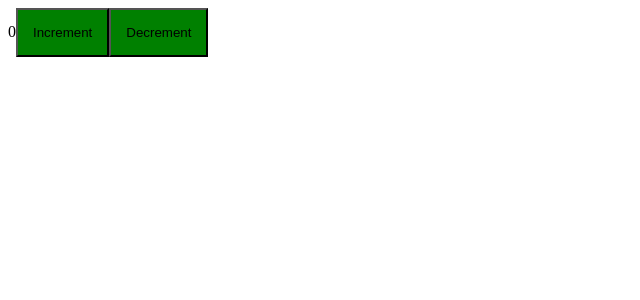
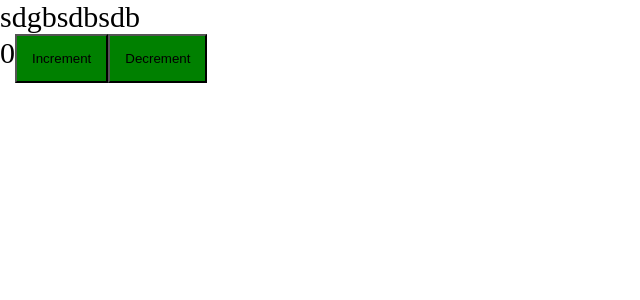
Before and after one commit to d1erro/production-project, a React app: page / in a window 1280 px wide. Shown: the top 300 px of the page, without its empty margins (0-640 px from the left). Built offline with nearby package versions, Linux system fonts and the light colour scheme.

Commit message:
Install css-modules

```diff
--- a/package.json
+++ b/package.json
@@ -19,6 +19,7 @@
     "@types/webpack-dev-server": "^4.7.2",
     "css-loader": "^6.8.1",
     "html-webpack-plugin": "^5.5.3",
+    "mini-css-extract-plugin": "^2.7.6",
     "sass": "^1.69.5",
     "sass-loader": "^13.3.2",
     "style-loader": "^3.3.3",
--- /dev/null
+++ b/src/App.tsx
@@ -0,0 +1,11 @@
+import {Counter} from "./components/Counter";
+import './index.scss'
+
+export const App = () => {
+    return (
+        <div className="app">
+            sdgbsdbsdb
+            <Counter/>
+        </div>
+    );
+};
--- a/src/components/Counter.scss
+++ b/src/components/Counter.module.scss
@@ -1,4 +1,4 @@
-button {
+.btn {
     padding: 15px;
     background-color: green;
 }
--- a/src/components/Counter.tsx
+++ b/src/components/Counter.tsx
@@ -1,5 +1,5 @@
 import {useState} from "react";
-import './Counter.scss'
+import styles from './Counter.module.scss'
 
 export const Counter = () => {
     const [count, setCount] = useState(0)
@@ -15,8 +15,8 @@
     return (
         <div>
             {count}
-            <button onClick={increment}>Increment</button>
-            <button onClick={decrement}>Decrement</button>
+            <button className={styles.btn} onClick={increment}>Increment</button>
+            <button className={styles.btn} onClick={decrement}>Decrement</button>
         </div>
     );
 };
--- /dev/null
+++ b/src/global.d.ts
@@ -0,0 +1 @@
+declare module "*.module.scss";
--- /dev/null
+++ b/src/index.scss
@@ -0,0 +1,9 @@
+* {
+  margin: 0;
+  padding: 0;
+  box-sizing: border-box;
+}
+
+.app {
+  font-size: 30px;
+}
--- a/src/index.tsx
+++ b/src/index.tsx
@@ -1,6 +1,6 @@
 import { createRoot } from 'react-dom/client';
-import {Counter} from "./components/Counter";
+import { App } from "./App";
 
 const container = document.getElementById('app');
 const root = createRoot(container);
-root.render(<Counter/>);
+root.render(<App/>);
```
Also changed, not shown: 4 other files (tests, documents, lock files or other folders).
